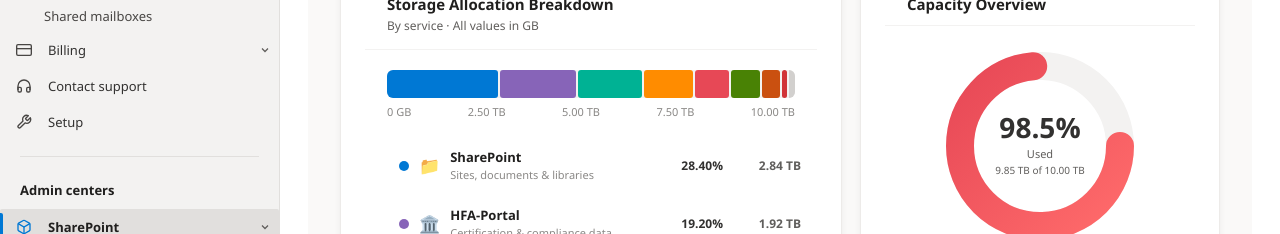
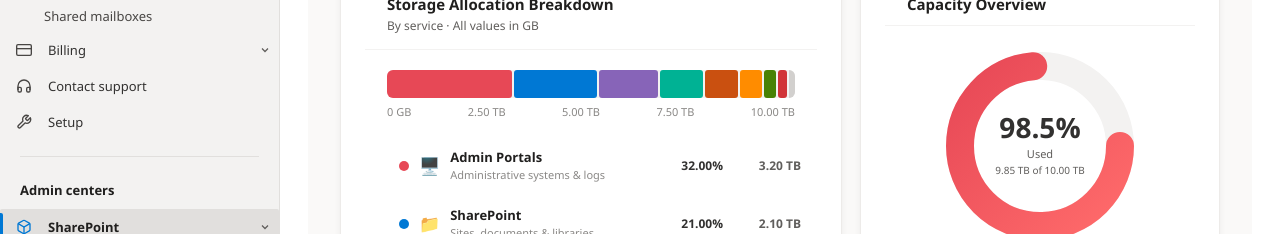
Before and after one commit to Simisola16/microsoft, a React (Vite) app: page /sharepoint/cloud-storage in a window 1280 px wide. Shown: the part 509-743 px from the top of the page. Built offline with nearby package versions, Linux system fonts and the light colour scheme; no server answers; sample sign-in values are in the browser's storage; a web font is replaced by a local one.

Commit message:
fix: Reorder Cloud Storage items — Admin Portals first with largest allocation

```diff
--- a/src/pages/sharepoint/CloudStorage.jsx
+++ b/src/pages/sharepoint/CloudStorage.jsx
@@ -7,14 +7,14 @@
 const USED_PCT = ((USED_GB / TOTAL_GB) * 100).toFixed(1);
 
 const storageItems = [
-  { id: 'sharepoint',     label: 'SharePoint',      icon: '📁', color: '#0078d4', gb: 2840, description: 'Sites, documents & libraries' },
-  { id: 'hfa-portal',    label: 'HFA-Portal',       icon: '🏛️', color: '#8764b8', gb: 1920, description: 'Certification & compliance data' },
-  { id: 'emails',        label: 'Emails',           icon: '📧', color: '#00b294', gb: 1650, description: 'Exchange mailboxes & archives' },
-  { id: 'ifrs',          label: 'IFRS',             icon: '📊', color: '#ff8c00', gb: 1230, description: 'Financial reporting datasets' },
-  { id: 'admin-portals', label: 'Admin Portals',    icon: '🖥️', color: '#e74856', gb: 890,  description: 'Administrative systems & logs' },
-  { id: 'logsheet',      label: 'Logsheet',         icon: '📋', color: '#498205', gb: 720,  description: 'Operational logs & audit trails' },
-  { id: 'certificates',  label: 'Certificates',     icon: '🏅', color: '#ca5010', gb: 461,  description: 'Digital certificates & PKI data' },
-  { id: 'kfc',           label: 'KFC',              icon: '🍗', color: '#d13438', gb: 140,  description: 'KFC partnership portal data' },
+  { id: 'admin-portals', label: 'Admin Portals',    icon: '🖥️', color: '#e74856', gb: 3200, description: 'Administrative systems & logs' },
+  { id: 'sharepoint',    label: 'SharePoint',       icon: '📁', color: '#0078d4', gb: 2100, description: 'Sites, documents & libraries' },
+  { id: 'hfa-portal',   label: 'HFA-Portal',        icon: '🏛️', color: '#8764b8', gb: 1500, description: 'Certification & compliance data' },
+  { id: 'emails',       label: 'Emails',            icon: '📧', color: '#00b294', gb: 1100, description: 'Exchange mailboxes & archives' },
+  { id: 'certificates', label: 'Certificates',      icon: '🏅', color: '#ca5010', gb: 850,  description: 'Digital certificates & PKI data' },
+  { id: 'ifrs',         label: 'IFRS',              icon: '📊', color: '#ff8c00', gb: 560,  description: 'Financial reporting datasets' },
+  { id: 'logsheet',     label: 'Logsheet',          icon: '📋', color: '#498205', gb: 300,  description: 'Operational logs & audit trails' },
+  { id: 'kfc',          label: 'KFC',               icon: '🍗', color: '#d13438', gb: 241,  description: 'KFC partnership portal data' },
 ];
 
 function formatGB(gb) {
```
